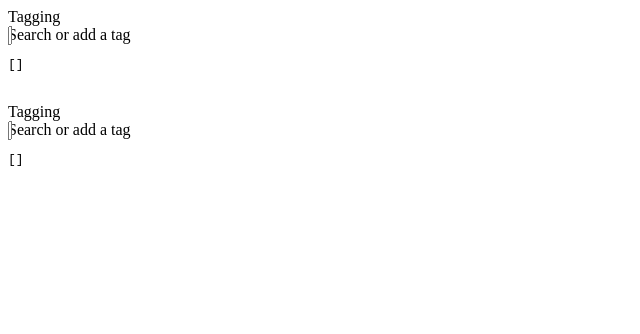
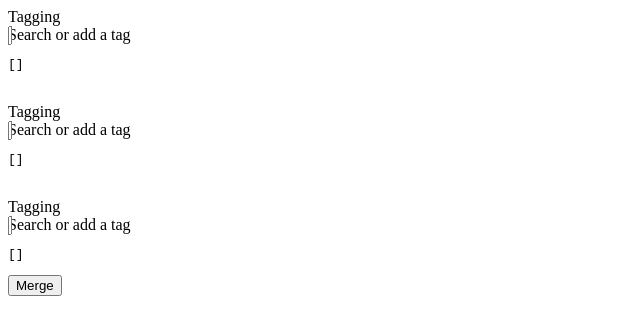
Before and after one commit to Artexacast/AAF_PROJECT, a Vue app: page /newdocument in a window 1280 px wide. Shown: the top 334 px of the page, without its empty margins (0-640 px from the left). Built offline with nearby package versions, Linux system fonts and the light colour scheme.

Commit message:
Optional tag added
Optional tag box added

```diff
--- a/src/components/MetaBox.vue
+++ b/src/components/MetaBox.vue
@@ -14,7 +14,13 @@
     <multiselect v-model="value" tag-placeholder="Add this as new tag" placeholder="Search or add a tag" label="name" track-by="code" :options="options" :multiple="false" :taggable="true" @tag="addTagTwo"></multiselect>
     <pre class="language-json"><code>{{ value  }}</code></pre>
   </div>
-        <!-- <button @click="mergeObjects">Merge</button> -->
+    <br>
+  <div>
+    <label class="typo__label">Tagging</label>
+    <multiselect v-model="value" tag-placeholder="Add this as new tag" placeholder="Search or add a tag" label="name" track-by="code" :options="options" :multiple="false" :taggable="true" @tag="addTagThree"></multiselect>
+    <pre class="language-json"><code>{{ value  }}</code></pre>
+  </div>
+        <button @click="mergeObject">Merge</button>
 
 </div>
 
@@ -24,7 +30,8 @@
 
 //import axios from 'axios';
 //import moment from  'moment';
-import Multiselect from 'vue-multiselect'
+import Multiselect from 'vue-multiselect';
+import moment from 'moment';
 
 export default {
   name: 'NewDocument',
@@ -37,9 +44,6 @@
 
       ],
       options: [
-        { name: 'Vue.js', code: 'vu' },
-        { name: 'Javascript', code: 'js' },
-        { name: 'Open Source', code: 'os' }
       ]
     }
   },
@@ -59,20 +63,26 @@
             }
             this.value.push(tag);
             console.log(tag);
-            let object = {
-                title: this.value[0].name,
-                author: this.value[1].author
-            };
-           // document.push(object);
-            console.log(object);
-      //      this.$router.push('/');
-           // console.log(document);
+            // this.$router.push('/');
+        },
+        addTagThree(tag2){
+               const tag = {
+                optional: tag2
+            }
+            this.value.push(tag);
+            console.log(tag);
+            // this.$router.push('/');
         },
         mergeObject(){
-            let merge = {
-                name:Object.values(this.value[1])
+        let object = {
+                title: this.value[0].name,
+                author: this.value[1].author,
+                date: moment().unix(),
+                checkedout: 0,
+                checkedoutby: '',
+                optional: this.value[2].optional
             };
-            console.log(merge);
+            console.log(object);
         }
     }
 }
```
